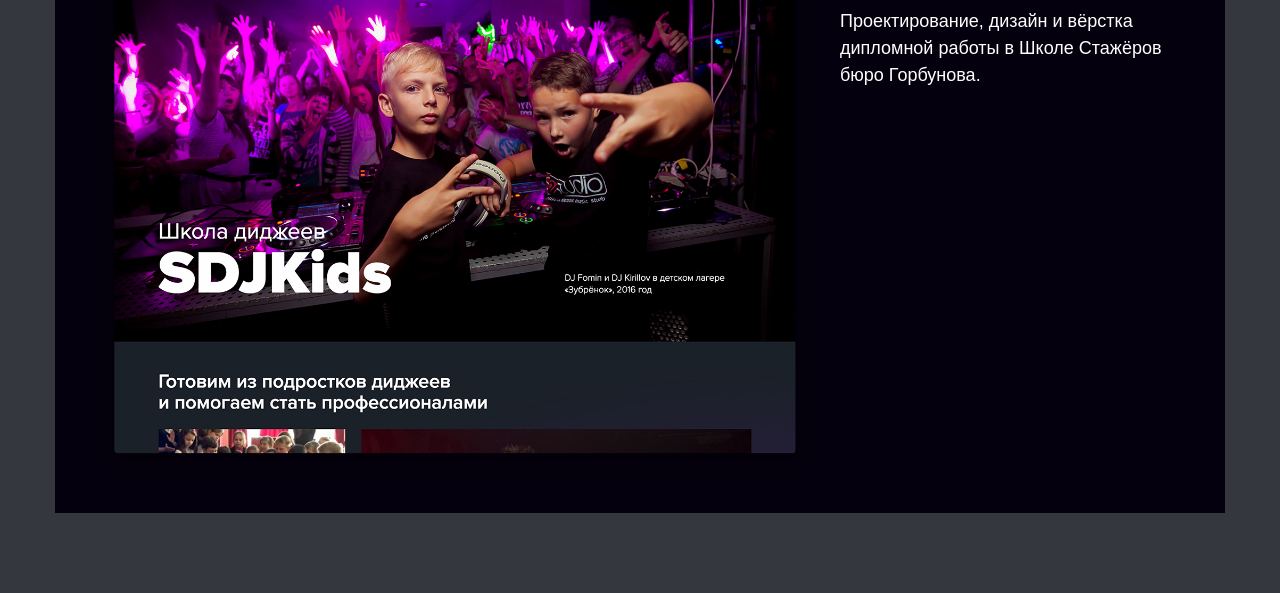
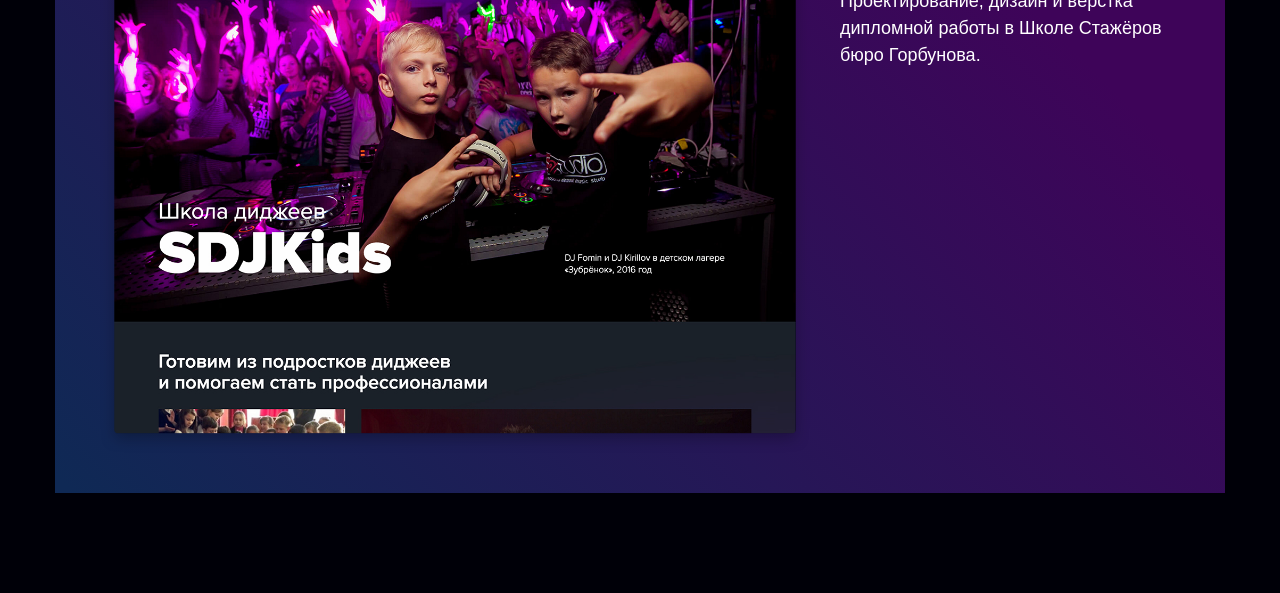
Before and after one commit to winniehooper/portfolio, a plain HTML site: page index.html in a window 1280 px wide. Shown: the part 542-1135 px from the top of the page. Drawn offline with nearby package versions, Linux system fonts and the light colour scheme; a script that the page names is missing.

Commit message:
Bg color

```diff
--- a/css/custom.css
+++ b/css/custom.css
@@ -1,9 +1,9 @@
 /*Надстройка стилей*/
 body {
-margin-top:50px;
+margin-top:30px;
 margin-bottom:80px;
 color:#fff;
-background: #34373d;
+background: #000008;
 font-size: 18px;
 font-weight: 400;
 line-height: 1.5em;
@@ -33,7 +33,11 @@ h1{
 
 .work{
 	padding: 40px 30px 0;
-	background: #05000d;
+	background: rgb(15,41,85);
+	background: -moz-linear-gradient(45deg,  rgb(15,41,85) 1%, rgb(62,4,89) 80%);
+	background: -webkit-linear-gradient(45deg,  rgb(15,41,85) 1%,rgb(62,4,89) 80%);
+	background: linear-gradient(45deg,  rgb(15,41,85) 1%,rgb(62,4,89) 80%);
+	filter: progid:DXImageTransform.Microsoft.gradient( startColorstr='#0f2955', endColorstr='#3e0459',GradientType=1 );
 
 }
 
```
